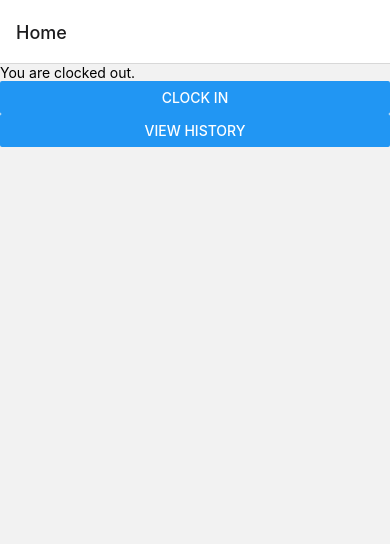
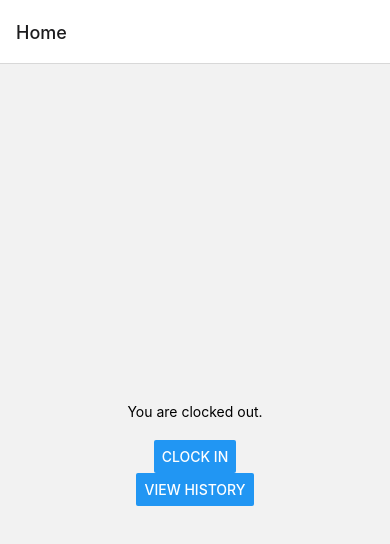
Before and after one commit to Edisontong/Time_Punch_App, a React Native app: screen /Home in a window 390 px wide. Shown: the top 544 px of the page. Built offline with nearby package versions, Linux system fonts and the light colour scheme.

Commit message:
shifted words and buttons to the middle of the screen

```diff
--- a/HomeScreen.js
+++ b/HomeScreen.js
@@ -1,5 +1,7 @@
+// HomeScreen.js
+
 import React, { useState } from "react";
-import { View, Text, Button } from "react-native";
+import { View, Text, Button, StyleSheet } from "react-native";
 import AsyncStorage from "@react-native-async-storage/async-storage";
 
 export default function HomeScreen({ navigation }) {
@@ -18,10 +20,23 @@
   };
 
   return (
-    <View>
-      {clockedIn ? <Text>You are clocked in.</Text> : <Text>You are clocked out.</Text>}
-      <Button title={clockedIn ? "Clock Out" : "Clock In"} onPress={clockedIn ? handleClockOut : handleClockIn} />
+    <View style={styles.container}>
+      <Text>{clockedIn ? "You are clocked in." : "You are clocked out."}</Text>
+      <View style={styles.buttonContainer}>
+        <Button title={clockedIn ? "Clock Out" : "Clock In"} onPress={clockedIn ? handleClockOut : handleClockIn} />
+      </View>
       <Button title="View History" onPress={() => navigation.navigate("History")} />
     </View>
   );
 }
+
+const styles = StyleSheet.create({
+  container: {
+    flex: 1,
+    justifyContent: "center",
+    alignItems: "center",
+  },
+  buttonContainer: {
+    marginTop: 20, // Adjust the margin as needed
+  },
+});
```
